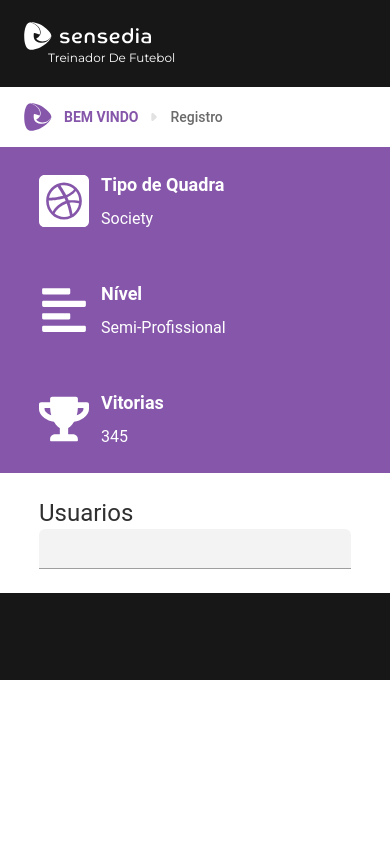
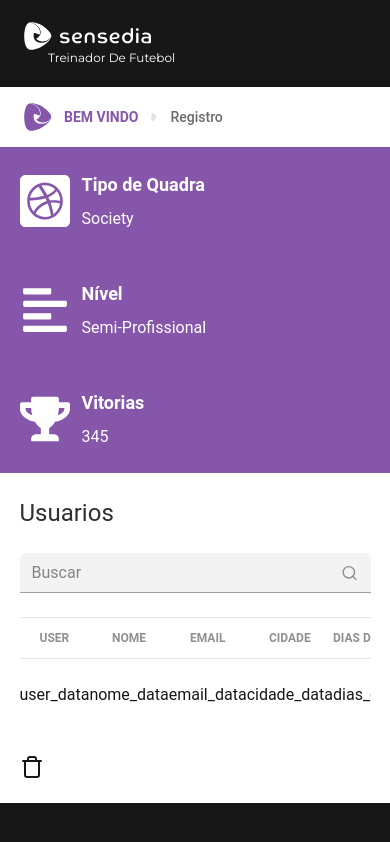
Before and after one commit to alysnnix/lab-football-coach, a Next.js app in the folder client/: page / in a window 390 px wide. Shown: the top 842 px of the page. Built offline with nearby package versions, Linux system fonts and the light colour scheme.

Commit message:
feat(client): enhance UserList component
- added `Search` and `DeleteBtn` components
- implemented `Table` for user data display
- updated layout in `UserList` for better structure
- modified `globals.css` for new UI variables and responsive spacing

```diff
--- a/client/src/app/(dash)/user-list/index.tsx
+++ b/client/src/app/(dash)/user-list/index.tsx
@@ -1,10 +1,64 @@
-export const UserList = () => {
+import { SearchIcon, Trash } from "lucide-react";
+
+const Search = () => {
   return (
-    <div className="px-ui-dash py-6 bg-ui-background">
-      <h2 className="text-2xl text-ui-gray-100">Usuarios</h2>
-      <div className="h-[40px] bg-ui-accent rounded-t-sm border-b border-ui-gray-medium-light">
-        <input type="text" className="h-full w-full border-none outline-none px-3" />
-      </div>
+    <div className="h-[40px] flex items-center px-3 bg-ui-accent rounded-t-sm border-b border-ui-gray-medium-light">
+      <input
+        type="text"
+        placeholder="Buscar"
+        className="h-full text-md w-full border-none outline-none"
+      />
+      <SearchIcon className="text-[#919191] w-[18px] h-[18px]" />
     </div>
   );
 };
+
+const DeleteBtn = () => {
+  return (
+    <button className="hover:*:text-red-900 active:scale-90 hover:scale-110">
+      <Trash />
+    </button>
+  );
+};
+
+const Table = () => {
+  return (
+    <div className="overflow-x-auto">
+      <table className="w-full sm:text-left rounded-sm">
+        <thead className="border-t border-b">
+          <tr className="text-xs uppercase text-ui-gray-50 text-nowrap">
+            <th className="py-3 font-bold">User</th>
+            <th className="py-3 font-bold">Nome</th>
+            <th className="py-3 font-bold">Email</th>
+            <th className="py-3 font-bold">Cidade</th>
+            <th className="py-3 font-bold">Dias da Semana</th>
+            <th className="py-3 font-bold">Posts</th>
+            <th className="py-3 font-bold">Albuns</th>
+          </tr>
+        </thead>
+        <tbody>
+          <tr className="border-ui-gray-medium-light">
+            <td className="py-6">user_data</td>
+            <td className="py-6">nome_data</td>
+            <td className="py-6">email_data</td>
+            <td className="py-6">cidade_data</td>
+            <td className="py-6">dias_data</td>
+            <td className="py-6">posts_data</td>
+            <td className="py-6">albuns_data</td>
+          </tr>
+        </tbody>
+      </table>
+    </div>
+  );
+};
+
+export const UserList = () => {
+  return (
+    <div className="px-ui-dash py-6 bg-ui-background flex flex-col gap-6">
+      <h2 className="text-2xl text-ui-gray-100">Usuarios</h2>
+      <Search />
+      <Table />
+      <DeleteBtn />
+    </div>
+  );
+};
--- a/client/src/app/globals.css
+++ b/client/src/app/globals.css
@@ -10,6 +10,7 @@
   --ui-tertiary: #3d3d3d;
   --ui-accent: #3d3d3d0f;
   --ui-gray-100: #303030;
+  --ui-gray-50: #919191;
   --ui-gray-medium-light: #9e9e9e;
 
   --ui-spacing-dash: 18.16%;
@@ -57,6 +58,7 @@
   --color-ui-gray-100: var(--ui-gray-100);
   --color-ui-accent: var(--ui-accent);
   --color-ui-gray-medium-light: var(--ui-gray-medium-light);
+  --color-ui-gray-50: var(--ui-gray-50);
 
   --spacing-ui-dash: var(--ui-spacing-dash);
   --font-montserrat: "Montserrat", sans-serif;
@@ -167,8 +169,23 @@ body {
   }
 }
 
+/* lg */
 @media (max-width: 1024px) {
   :root {
     --ui-spacing-dash: 10%;
   }
 }
+
+/* lg */
+@media (max-width: 768px) {
+  :root {
+    --ui-spacing-dash: 7%;
+  }
+}
+
+/* sm */
+@media (max-width: 640px) {
+  :root {
+    --ui-spacing-dash: 5%;
+  }
+}
```
Also changed, not shown: 1 other file (tests, documents, lock files or other folders).
